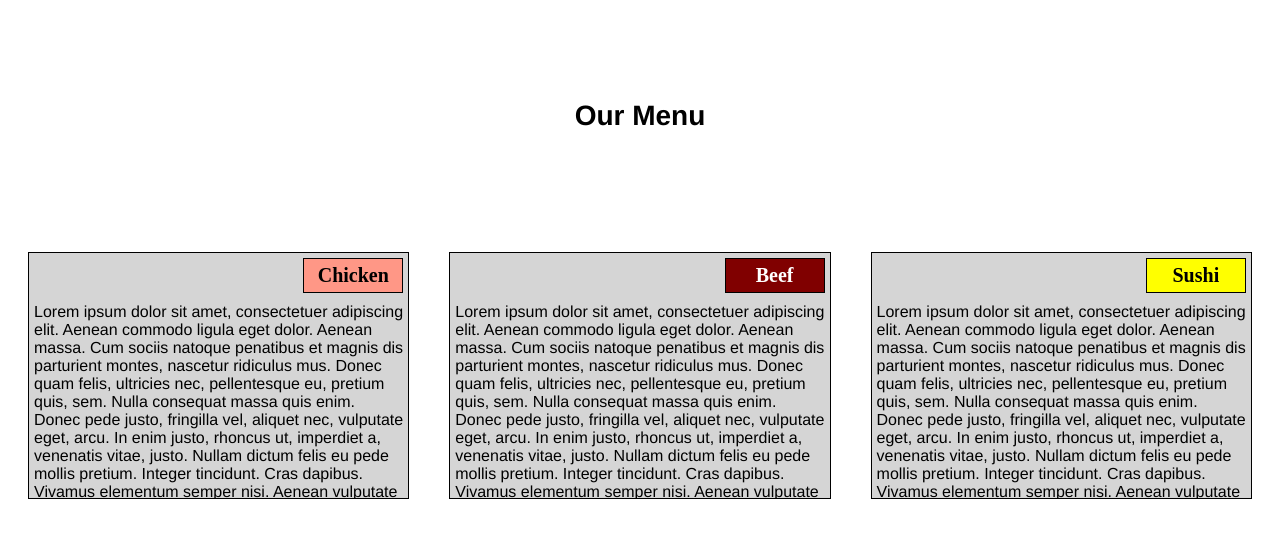
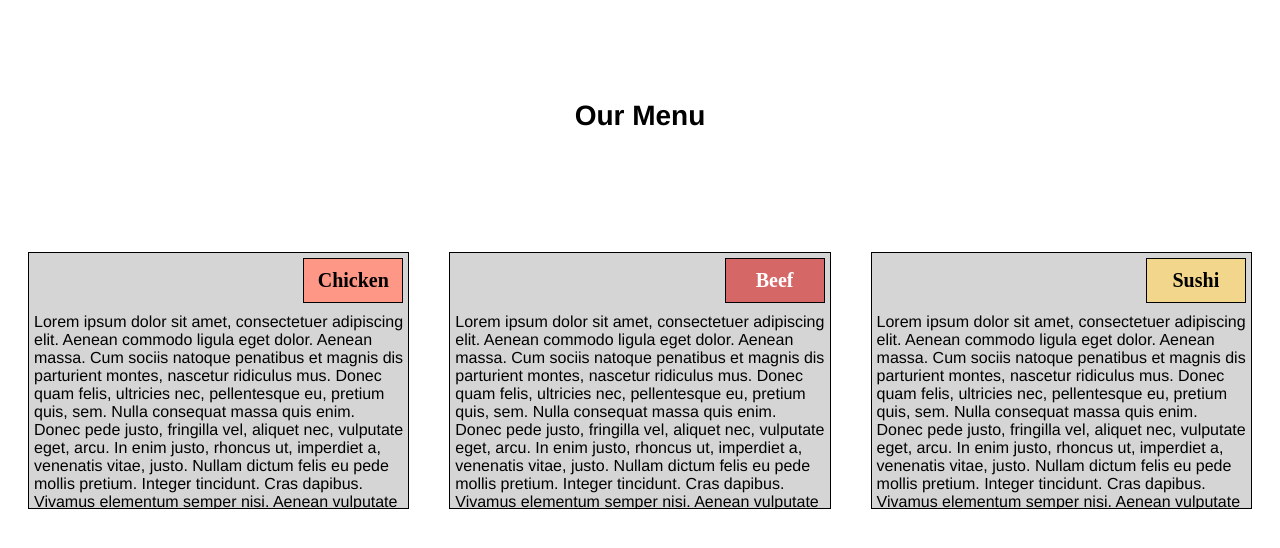
Before and after one commit to cho-design/Module-2, a plain HTML site: page index.html in a window 1280 px wide. Drawn offline with Linux system fonts and the light colour scheme.

Commit message:
Update index.html

```diff
--- a/index.html
+++ b/index.html
@@ -47,7 +47,7 @@
     .sub1 {
         float: right;
         width: 100px;
-        padding: 5px;
+        padding: 10px;
         margin: 5px;
         border: 1px solid black;
         text-align: center;
@@ -61,13 +61,13 @@
         float: right;
         color: white;
         width: 100px;
-        padding: 5px;
+        padding: 10px;
         margin: 5px;
         border: 1px solid black;
         text-align: center;
         font-size: 125%;
         font-weight: bold;
-        background-color: maroon;
+        background-color: rgb(214, 103, 103);
 
     }
 
@@ -75,13 +75,13 @@
         color: black;
         float: right;
         width: 100px;
-        padding: 5px;
+        padding: 10px;
         margin: 5px;
         border: 1px solid black;
         text-align: center;
         font-size: 125%;
         font-weight: bold;
-        background-color: yellow;
+        background-color: rgb(242, 214, 139);
 
     }
 
```
